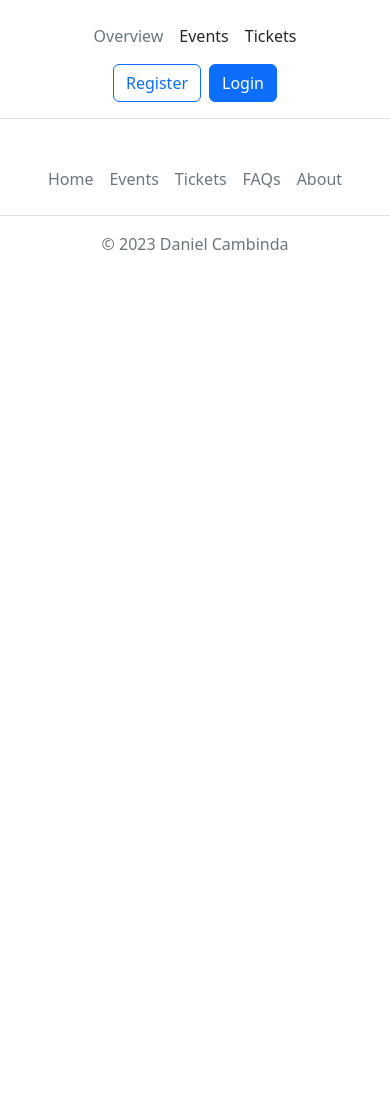
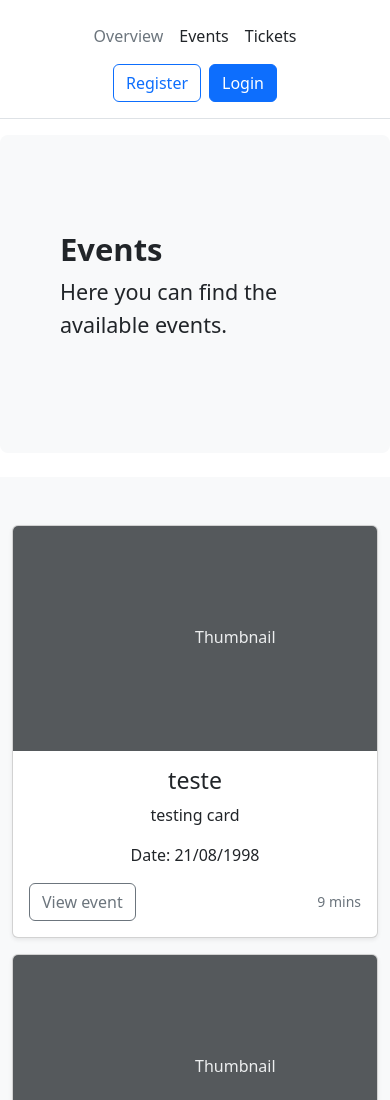
Before and after one commit to devdanielcambinda/Event-Ticket-System, a React (Create React App) app in the folder frontend/: page /events in a window 390 px wide. Shown: the top 1100 px of the page. Before the commit the page ends 844 px from the top, so only its background shows below. Built offline with nearby package versions, Linux system fonts and the light colour scheme.

Commit message:
events static

```diff
--- /dev/null
+++ b/frontend/public/index.css
@@ -0,0 +1,6 @@
+#btn-back-to-top {
+    position: fixed;
+    bottom: 80px;
+    right: 20px;
+    display: none;
+  }
--- a/frontend/public/index.html
+++ b/frontend/public/index.html
@@ -25,7 +25,9 @@
       Learn how to configure a non-root public URL by running `npm run build`.
     -->
     <title>Event Ticket Demo</title>
+    <script src="https://kit.fontawesome.com/7611fda68a.js" crossorigin="anonymous"></script>
     <link href="https://cdn.jsdelivr.net/npm/bootstrap@5.2.3/dist/css/bootstrap.min.css" rel="stylesheet" integrity="sha384-rbsA2VBKQhggwzxH7pPCaAqO46MgnOM80zW1RWuH61DGLwZJEdK2Kadq2F9CUG65" crossorigin="anonymous">
+    <link rel="stylesheet" href="%PUBLIC_URL%/index.css" />
   </head>
   <body>
     <noscript>You need to enable JavaScript to run this app.</noscript>
@@ -40,6 +42,10 @@
       To begin the development, run `npm start` or `yarn start`.
       To create a production bundle, use `npm run build` or `yarn build`.
     -->
+    <button type="button" class="btn btn-primary btn-floating btn-lg" id="btn-back-to-top">
+      <i class="fas fa-arrow-up"></i>
+    </button>
+    <script src="%PUBLIC_URL%/index.js"> </script>
     <script src="https://cdn.jsdelivr.net/npm/bootstrap@5.2.3/dist/js/bootstrap.bundle.min.js" integrity="sha384-kenU1KFdBIe4zVF0s0G1M5b4hcpxyD9F7jL+jjXkk+Q2h455rYXK/7HAuoJl+0I4" crossorigin="anonymous"></script>
   </body>
 </html>
--- /dev/null
+++ b/frontend/public/index.js
@@ -0,0 +1,21 @@
+let mybutton = document.getElementById("btn-back-to-top");
+
+// When the user scrolls down 20px from the top of the document, show the button
+window.onscroll = function () {
+  scrollFunction();
+};
+
+function scrollFunction() {
+  if (document.body.scrollTop > 20 || document.documentElement.scrollTop > 20) {
+    mybutton.style.display = "block";
+  } else {
+    mybutton.style.display = "none";
+  }
+}
+// When the user clicks on the button, scroll to the top of the document
+mybutton.addEventListener("click", backToTop);
+
+function backToTop() {
+  document.body.scrollTop = 0;
+  document.documentElement.scrollTop = 0;
+}
--- a/frontend/src/App.tsx
+++ b/frontend/src/App.tsx
@@ -3,6 +3,8 @@ import { Routes, Route } from 'react-router-dom';
 import NavBar from './components/NavBar/NavBar';
 import Home from './components/Home/Home';
 import Footer from './components/Footer/Footer';
+import { Events } from './components/Events/Events';
+import { Tickets } from './components/Tickets/Tickets';
 
 const App:React.FC = () => {
   return (
@@ -10,6 +12,9 @@ const App:React.FC = () => {
         <NavBar />
         <Routes>
           <Route path="/" element={<Home />} />
+          <Route path="/events" element={<Events />} />
+          <Route path="/tickets" element={<Tickets />} />
+          <Route path="*" element={<h1>404: Not Found</h1>} />
         </Routes>
         <Footer />
       </main>
--- a/frontend/src/components/Events/Event-Card.tsx
+++ b/frontend/src/components/Events/Event-Card.tsx
@@ -1,7 +1,28 @@
 import React from "react";
 
-export const EventCard: React.FC = () => {
-    return (<div>
-        card goes hereeee
+interface Props {
+    title: string;
+    description: string;
+    date: string;
+}
+
+export const EventCard: React.FC<Props> = ({title,description,date}: Props) => {
+    return (
+    <div className="col">
+        <div className="card shadow-sm">
+            <svg className="bd-placeholder-img card-img-top" width="100%" height="225" xmlns="http://www.w3.org/2000/svg" role="img" aria-label="Placeholder: Thumbnail" preserveAspectRatio="xMidYMid slice" focusable="false"><title>Placeholder</title><rect width="100%" height="100%" fill="#55595c"></rect><text x="50%" y="50%" fill="#eceeef" dy=".3em">Thumbnail</text></svg>
+
+            <div className="card-body">
+                <h3 className="card-title">{title}</h3>
+                <p className="card-text">{description}</p>
+                <p className="card-text"> Date: {date} </p>
+                <div className="d-flex justify-content-between align-items-center">
+                    <div className="btn-group">
+                    <button type="button" className="btn btn-md btn-outline-secondary">View event</button>
+                    </div>
+                    <small className="text-muted">9 mins</small>
+                </div>
+            </div>
+        </div>
     </div>)
 }
--- a/frontend/src/components/Events/Events.tsx
+++ b/frontend/src/components/Events/Events.tsx
@@ -1,7 +1,28 @@
 import React from "react";
+import { EventCard } from "./Event-Card";
 
 export const Events: React.FC = () => {
-    return (<div>
-        events go here
-    </div>)
+    return (
+    <>
+        <div className="p-5 mb-4 bg-light rounded-3">
+            <div className="container py-5">
+                <h1 className="display-5 fw-bold">Events</h1>
+                <p className="col-md-8 fs-4">Here you can find the available events.</p>
+            </div>
+        </div>
+
+
+        <div className="album py-5 bg-light text-center">
+            <div className="container">
+            <div className="row row-cols-1 row-cols-sm-2 row-cols-md-3 g-3">
+                <EventCard title="teste" description="testing card" date="21/08/1998"/>
+                <EventCard title="teste" description="testing card" date="21/08/1998"/>
+                <EventCard title="teste" description="testing card" date="21/08/1998"/>
+                <EventCard title="teste" description="testing card" date="21/08/1998"/>
+            </div>
+            </div>
+        </div>
+
+    </>
+    )
 }
--- a/frontend/src/components/Home/Home.tsx
+++ b/frontend/src/components/Home/Home.tsx
@@ -3,7 +3,9 @@ import { Link } from 'react-router-dom';
 
  const Home: React.FC = () => {
 
-    useEffect(() => {}, []);
+    useEffect(() => {
+
+    }, []);
 
 
     return (
@@ -115,21 +117,6 @@ import { Link } from 'react-router-dom';
                         </div>
                     </div>
 
-                    <div className="col">
-                        <div className="card shadow-sm">
-                            <svg className="bd-placeholder-img card-img-top" width="100%" height="225" xmlns="http://www.w3.org/2000/svg" role="img" aria-label="Placeholder: Thumbnail" preserveAspectRatio="xMidYMid slice" focusable="false"><title>Placeholder</title><rect width="100%" height="100%" fill="#55595c"></rect><text x="50%" y="50%" fill="#eceeef" dy=".3em">Thumbnail</text></svg>
-                            <div className="card-body">
-                                <p className="card-text">This is a wider card with supporting text below as a natural lead-in to additional content. This content is a little bit longer.</p>
-                                <div className="d-flex justify-content-between align-items-center">
-                                    <div className="btn-group">
-                                    <button type="button" className="btn btn-sm btn-outline-secondary">View event</button>
-                                    </div>
-                                    <small className="text-muted">9 mins</small>
-                                </div>
-                            </div>
-                        </div>
-                    </div>
-
                 </div>
             </div>
         </div>
--- a/frontend/src/components/NavBar/NavBar.tsx
+++ b/frontend/src/components/NavBar/NavBar.tsx
@@ -1,10 +1,11 @@
 import React, {useContext} from "react";
-import { Link } from "react-router-dom";
+import { Link, useNavigate } from "react-router-dom";
 import { AuthContext } from "../../context/AuthProvider";
 
 const NavBar: React.FC = () => {
 
     const userContext = useContext(AuthContext);
+    const navigate = useNavigate();
 
     const menuLogged = (
     <nav className="p-3 mb-3 border-bottom">
@@ -12,9 +13,9 @@ const NavBar: React.FC = () => {
             <div className="d-flex flex-wrap align-items-center justify-content-center justify-content-lg-start">
 
                 <ul className="nav col-12 col-lg-auto me-lg-auto mb-2 justify-content-center mb-md-0">
-                <li><Link to={""} className="nav-link px-2 link-secondary">Overview</Link></li>
-                <li><Link to={""} className="nav-link px-2 link-dark">Events</Link></li>
-                <li><Link to={""} className="nav-link px-2 link-dark">Tickets</Link></li>
+                <li><Link to={"/"} className="nav-link px-2 link-secondary">Overview</Link></li>
+                <li><Link to={"/events"} className="nav-link px-2 link-dark">Events</Link></li>
+                <li><Link to={"/tickets"} className="nav-link px-2 link-dark">Tickets</Link></li>
                 </ul>
 
                 <div className="dropdown text-end">
@@ -43,14 +44,14 @@ const NavBar: React.FC = () => {
             <div className="d-flex flex-wrap align-items-center justify-content-center justify-content-lg-start">
 
                 <ul className="nav col-12 col-lg-auto me-lg-auto mb-2 justify-content-center mb-md-0">
-                <li><Link to={""} className="nav-link px-2 link-secondary">Overview</Link></li>
-                <li><Link to={""} className="nav-link px-2 link-dark">Events</Link></li>
-                <li><Link to={""} className="nav-link px-2 link-dark">Tickets</Link></li>
+                <li><Link to={"/"} className="nav-link px-2 link-secondary">Overview</Link></li>
+                <li><Link to={"/events"} className="nav-link px-2 link-dark">Events</Link></li>
+                <li><Link to={"/tickets"} className="nav-link px-2 link-dark">Tickets</Link></li>
                 </ul>
 
                 <div className=" text-end">
-                    <button type="button" className="btn btn-outline-primary me-2">Register</button>
-                    <button type="button" className="btn btn-primary">Login</button>
+                    <button type="button" className="btn btn-outline-primary me-2" onClick={e => { navigate("/register")}} >Register</button>
+                    <button type="button" className="btn btn-primary" onClick={e => { navigate("/login")}}>Login</button>
                 </div>
             </div>
         </div>
--- a/frontend/src/components/Tickets/Tickets.tsx
+++ b/frontend/src/components/Tickets/Tickets.tsx
@@ -1,7 +1,19 @@
 import React from "react";
 
 export const Tickets: React.FC = () => {
-    return (<div>
-        tickets go here
-    </div>)
+    return (
+    <>
+        <div className="p-5 mb-4 bg-light rounded-3">
+            <div className="container py-5">
+                <h1 className="display-5 fw-bold">Tickets</h1>
+                <p className="col-md-8 fs-4">Here you can find the available for each event.</p>
+            </div>
+        </div>
+
+        {/* escrever nome do evento \n
+            tipos de bilhete em cards
+        */}
+
+    </>
+    )
 }
--- a/frontend/src/context/AuthProvider.tsx
+++ b/frontend/src/context/AuthProvider.tsx
@@ -8,6 +8,7 @@ interface User {
 	id:number
 	name:string
 	email:string
+	isAdmin:boolean
 }
 
 interface IAuthContext {
```
Also changed, not shown: frontend/src/components/Tickets/Ticket-Card.tsx (+24 -3 lines).
